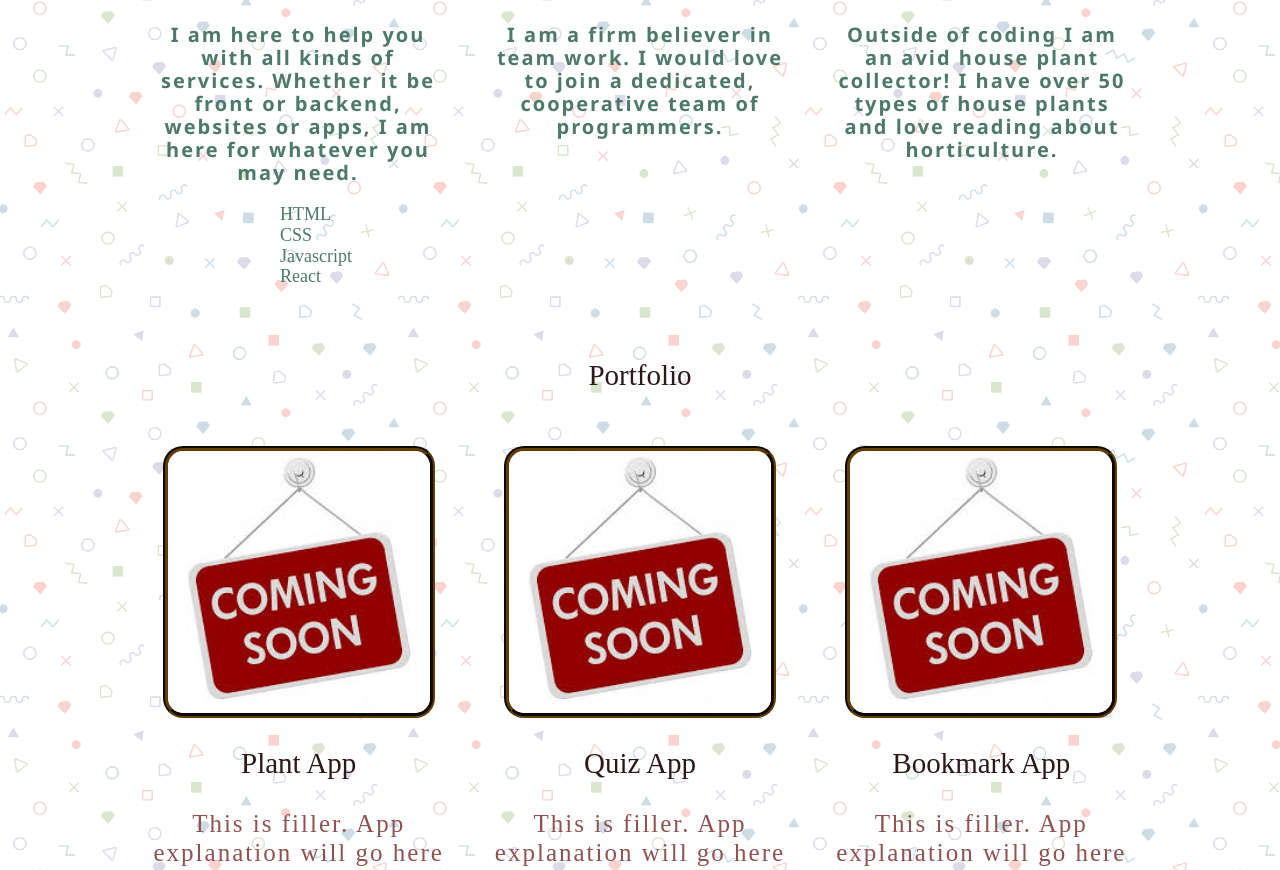
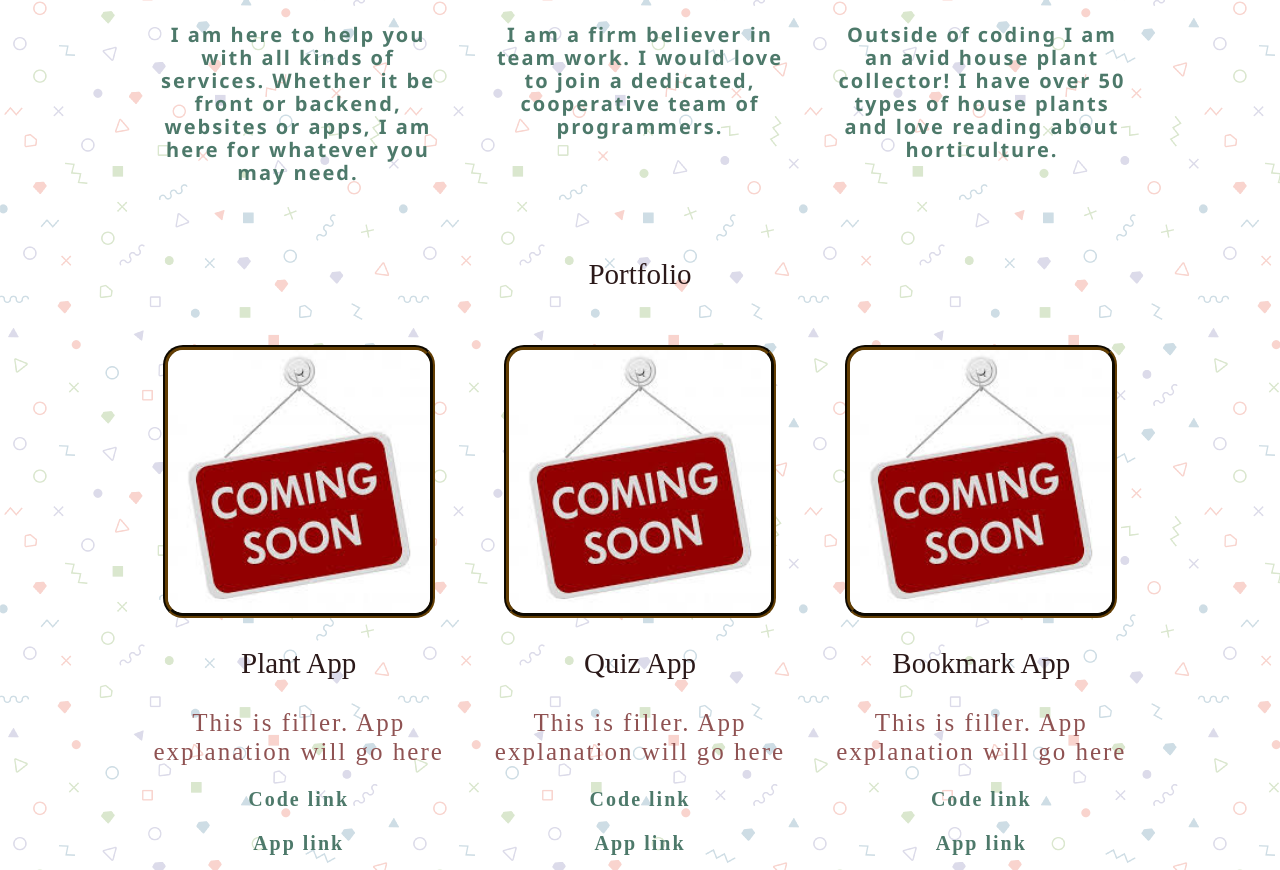
Before and after one commit to LeahArden175/portfolio, a plain HTML site: page index.html in a window 1280 px wide. Shown: the part 793-1663 px from the top of the page. Drawn offline with nearby package versions, Linux system fonts and the light colour scheme; a script that the page names is missing; a web font is replaced by a local one.

Commit message:
align html

```diff
--- a/index.html
+++ b/index.html
@@ -52,13 +52,6 @@
                     <div class="group">
                         <div class="item">
                             <p>I am here to help you with all kinds of services. Whether it be front or backend, websites or apps, I am here for whatever you may need.</p>
-
-                            <ul class="languages">
-                                <li>HTML</li>
-                                <li>CSS</li>
-                                <li>Javascript</li>
-                                <li>React</li>
-                            </ul>
                         </div>
                         <hr class="hrstyle">
                         <div class="item">
--- a/main.css
+++ b/main.css
@@ -93,8 +93,7 @@ main p {
 ul {
   color: rgb(77, 121, 106);
   font-family: 'Segoe UI', Tahoma, Geneva, Verdana, sans-serif;
-  list-style: none;
-  font-size: 15px;;
+  font-size: 15px;
 }
 
 
@@ -111,8 +110,8 @@ p2 {
   display: flex;
   flex-direction: column;
   font-size: 18px;
-  margin-left: 30%;
   font-weight: lighter;
+  margin: inherit;
 }
 
 a:hover{
```
